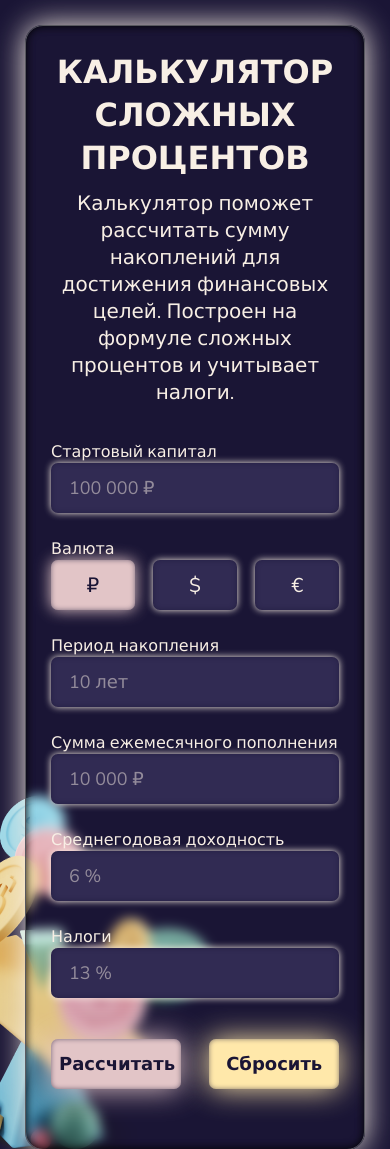
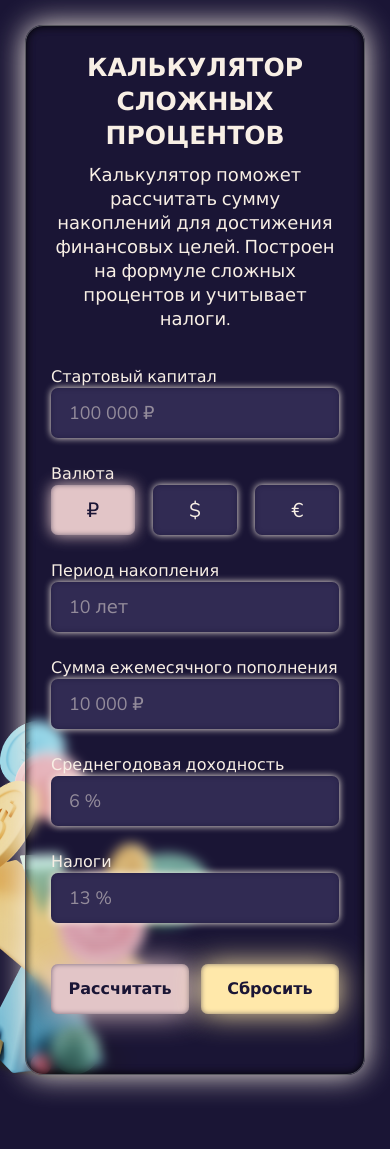
Before and after one commit to sergeevaanastasia/compound-interest-caculator, a plain HTML site: page index.html in a window 390 px wide. Shown: the top 1149 px of the page. Drawn offline with nearby package versions, Linux system fonts and the light colour scheme.

Commit message:
added adaptive

```diff
--- a/styles.css
+++ b/styles.css
@@ -6,13 +6,7 @@
   padding: 0;
 }
 
-html {
-  overflow-x: hidden;
-}
-
 body {
-  width: 100%;
-  overflow-x: hidden;
   display: flex;
   justify-content: center;
   background: #1a1535;
@@ -56,7 +50,6 @@ main::before {
 
 h1,
 .calc-description p {
-  width: 100%;
   text-align: center;
 }
 
@@ -108,6 +101,7 @@ button {
   display: flex;
   flex-wrap: wrap;
   justify-content: space-between;
+  align-items: flex-end;
 }
 
 .form-inputs .form-input,
@@ -234,7 +228,10 @@ h2 {
     padding: 25px;
   }
   h1 {
-    font-size: 32px;
+    font-size: 25px;
+  }
+  p {
+    font-size: 18px;
   }
   .calc {
     margin: 0;
@@ -244,6 +241,20 @@ h2 {
     width: 100%;
   }
   .buttons button {
-    font-size: 18px;
+    font-size: 16px;
+    width: 48%;
+  }
+  .calc-button:active,
+  .currency-buttons button:active {
+    font-size: 15px;
+  }
+  .reset-button:active {
+    font-size: 15px;
+  }
+  .total div {
+    align-items: flex-start;
+    flex-direction: column;
   }
 }
+
+/* убрать ховеры для мобилок */
```
